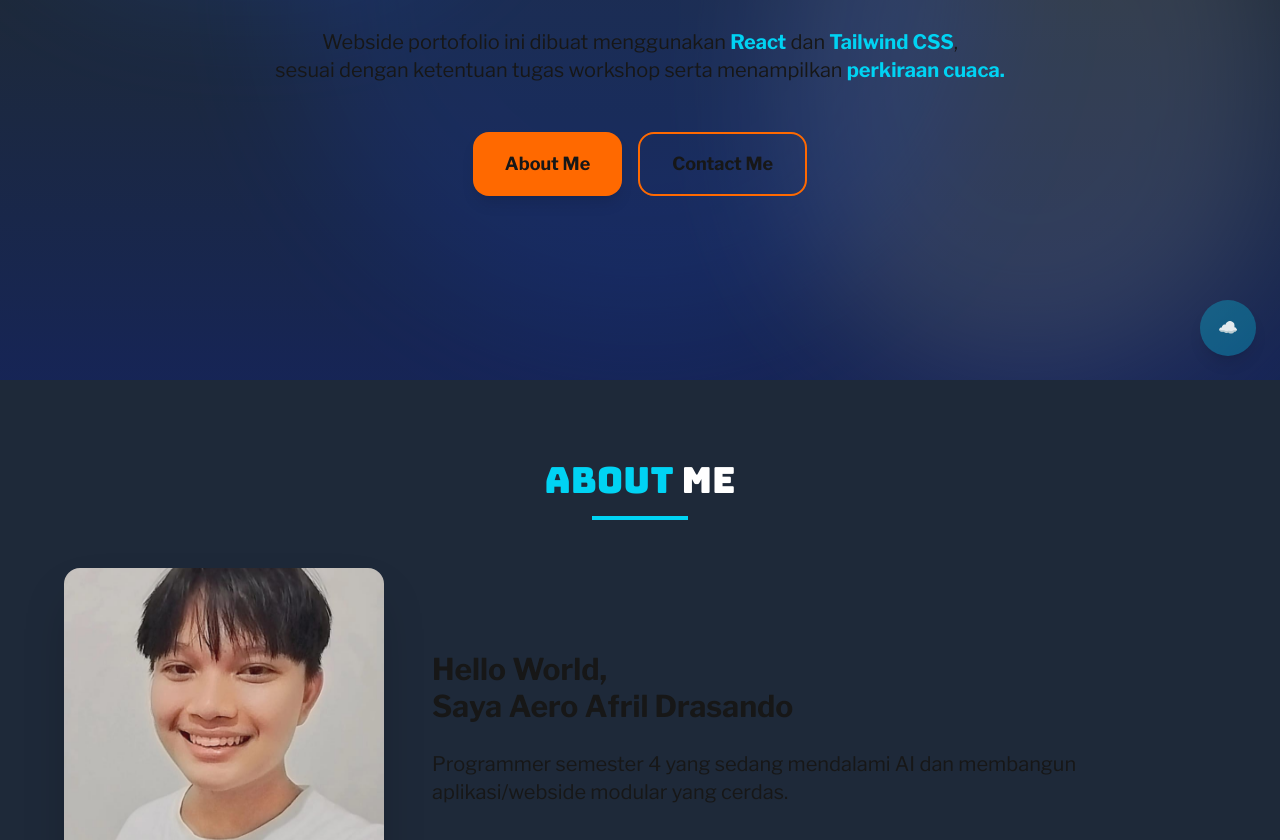
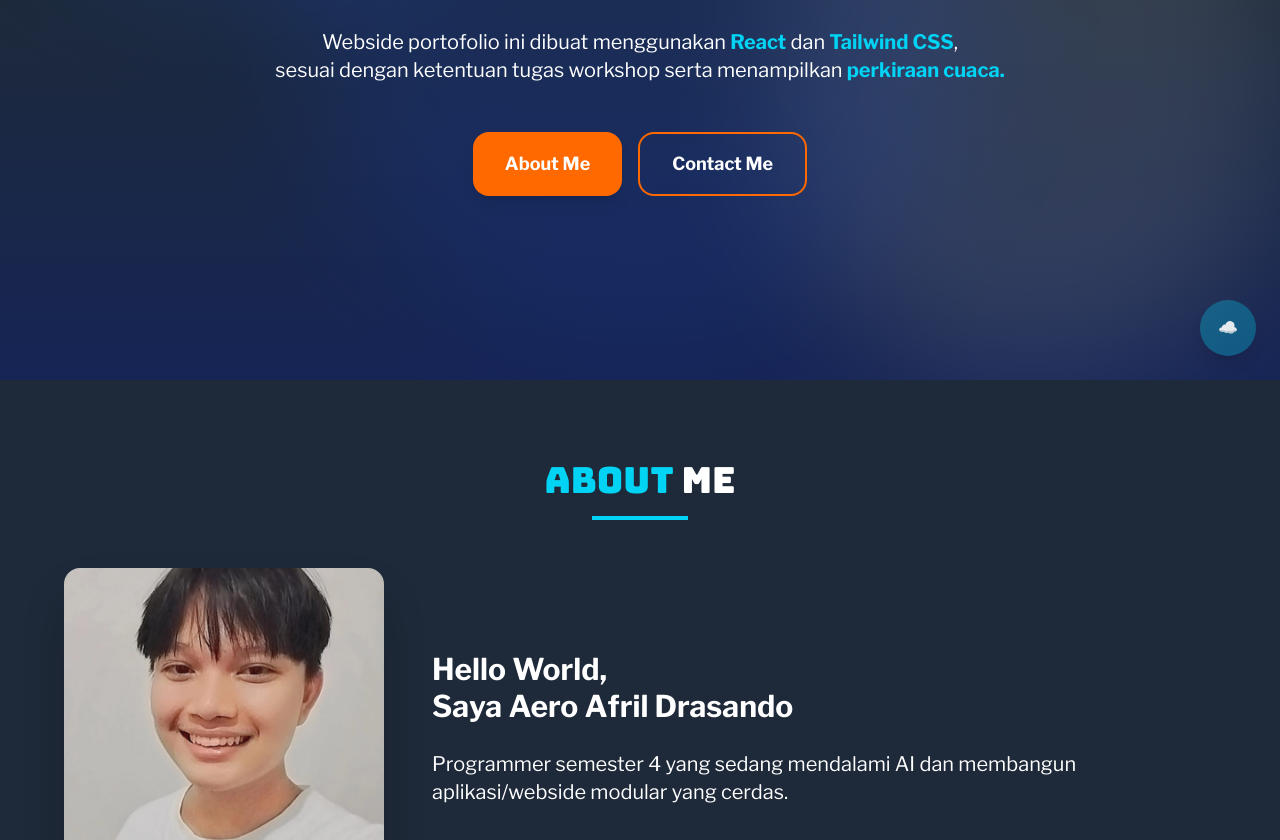
Before and after one commit to aeroafril/portofolio-pertama, a Next.js app: page / in a window 1280 px wide. Shown: the part 420-1260 px from the top of the page. Built offline with nearby package versions, Linux system fonts and the light colour scheme; no server answers.

Commit message:
Update text color classes for consistency

```diff
--- a/app/page.tsx
+++ b/app/page.tsx
@@ -469,13 +469,13 @@ const skills: Skill[] = [
   if(loading){
     return(
       <div className='fixed inset-0 bg-blue-950 flex flex-col items-center justify-center z-50 gap-8'>
-        <h3 className='text-4xl font-bold text-white-500 items-center justify-center'>Loading...</h3>
+        <h3 className='text-4xl font-bold text-white items-center justify-center'>Loading...</h3>
 
-        <div className='w-100 flex flex-col items-center'>
+        <div className='w-60 md:w-80 lg:w-100 flex flex-col items-center'>
           <div className='w-full h-2 bg-gray-500 rounded-full overflow-hidden'>
             <div className='h-full bg-white transition-all duration-1000 ease-out' style={{width: `${progress}%`}}></div>
           </div>
-          <p className='mt-4 text-white-500 font-medium'>{progress}%</p>
+          <p className='mt-4 text-white font-medium'>{progress}%</p>
         </div>
       </div>
     );
@@ -525,7 +525,7 @@ const skills: Skill[] = [
               PORTO<span className='text-transparent bg-clip-text bg-orange-500'>FOLIO</span>
             </span>
           </h1>
-          <p className='text-base md:text-xl text-white-500'>Webside portofolio ini dibuat menggunakan
+          <p className='text-base md:text-xl text-white'>Webside portofolio ini dibuat menggunakan
             <Link href="https://react.dev/" target='_blank' className='text-cyan-400 font-bold'> React</Link> dan
             <Link href="https://tailwindcss.com/" target='_blank' className='text-cyan-400 font-bold'> Tailwind CSS</Link>,
             <br /> sesuai dengan ketentuan tugas workshop serta menampilkan
@@ -535,12 +535,12 @@ const skills: Skill[] = [
           <div className="flex flex-col sm:flex-row gap-4 justify-center mt-12">
             <button
               onClick={() => scrollToSection('about me')}
-              className="px-8 py-4 bg-orange-500 text-white-500 cursor-pointer rounded-2xl font-bold text-lg hover:bg-white/60 hover:text-blue-950 transition-all hover:scale-105 shadow-lg">
+              className="px-8 py-4 bg-orange-500 text-white cursor-pointer rounded-2xl font-bold text-lg hover:bg-white/60 hover:text-blue-950 transition-all hover:scale-105 shadow-lg">
               About Me
             </button>
             <button
               onClick={() => scrollToSection('contact')}
-              className="px-8 py-4 border-2 border-orange-500 text-white-500 cursor-pointer rounded-2xl font-bold text-lg hover:bg-white/60 hover:text-blue-950 transition-all hover:scale-105">
+              className="px-8 py-4 border-2 border-orange-500 text-white cursor-pointer rounded-2xl font-bold text-lg hover:bg-white/60 hover:text-blue-950 transition-all hover:scale-105">
               Contact Me
             </button>
           </div>
@@ -563,10 +563,10 @@ const skills: Skill[] = [
               />
             </div>
             <div className="flex-1 space-y-4 md:space-y-6 text-center md:text-left">
-              <h3 className="text-2xl md:text-3xl font-bold text-white-500 leading-tight">
+              <h3 className="text-2xl md:text-3xl font-bold text-white leading-tight">
                 Hello World,<br />Saya Aero Afril Drasando
               </h3>
-              <p className="text-base md:text-xl text-white-500">
+              <p className="text-base md:text-xl text-white">
                 Programmer semester 4 yang sedang mendalami AI dan membangun aplikasi/webside modular yang cerdas.
               </p>
             </div>
@@ -715,12 +715,12 @@ const skills: Skill[] = [
       {/* Contact Section */}
       <section id="contact" className="py-20 px-6 bg-gray-800">
         <div className="max-w-4xl mx-auto text-center">
-          <h2 className="bungee-regular text-4xl font-bold text-white-500 mb-6">Contact Me</h2>
-          <p className="text-white-500 mb-12 text-lg">
+          <h2 className="bungee-regular text-4xl font-bold text-white mb-6">Contact Me</h2>
+          <p className="text-white mb-12 text-lg">
             Punya project atau mau kolaborasi? Hubungi saya di bawah ini yaa hehe!<br />
             <Link href="mailto:aeroafril@gmail.com" className='text-cyan-400 hover:text-orange-500 transition-colors font-semibold underline'>aeroafril@gmail.com</Link>
           </p>
-          <p className="text-white-500 mb-12 text-lg">Serta Media Sosial saya Lainnya!</p>
+          <p className="text-white mb-12 text-lg">Serta Media Sosial saya Lainnya!</p>
           <div className="flex gap-6 justify-center">
             <Link
               href="https://www.instagram.com/ar_frildo/" target='_blank'
@@ -745,8 +745,8 @@ const skills: Skill[] = [
       </section>
 
       {/* Footer */}
-      <footer className="py-12 px-6 border-t-2 border-white-500 bg-gray-800">
-        <p className="text-center text-white-500">
+      <footer className="py-12 px-6 border-t-2 border-white bg-gray-800">
+        <p className="text-center text-white">
           Copyrigth © 2026 - <Link href='https://www.instagram.com/ar_frildo/' target='_blank' className='font-bold'>Aero Afril.</Link>
         </p>
       </footer>
```
